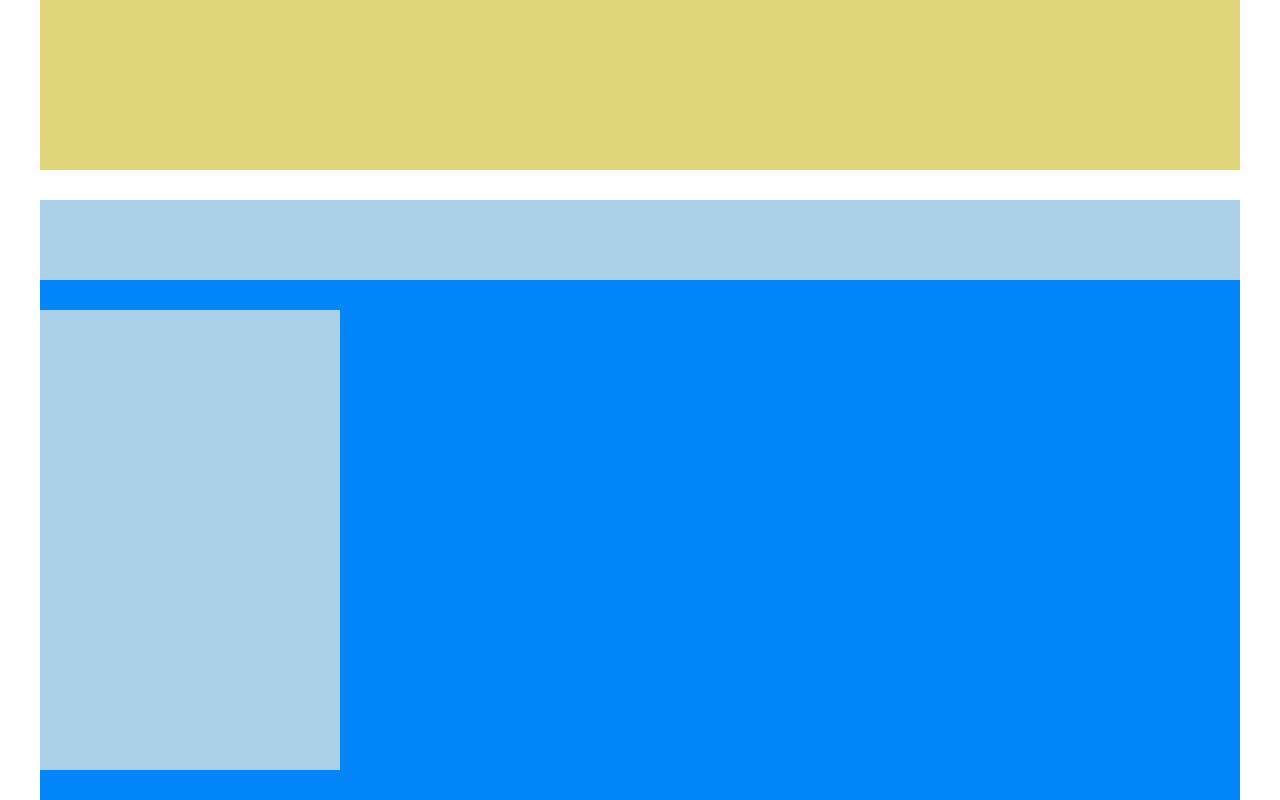
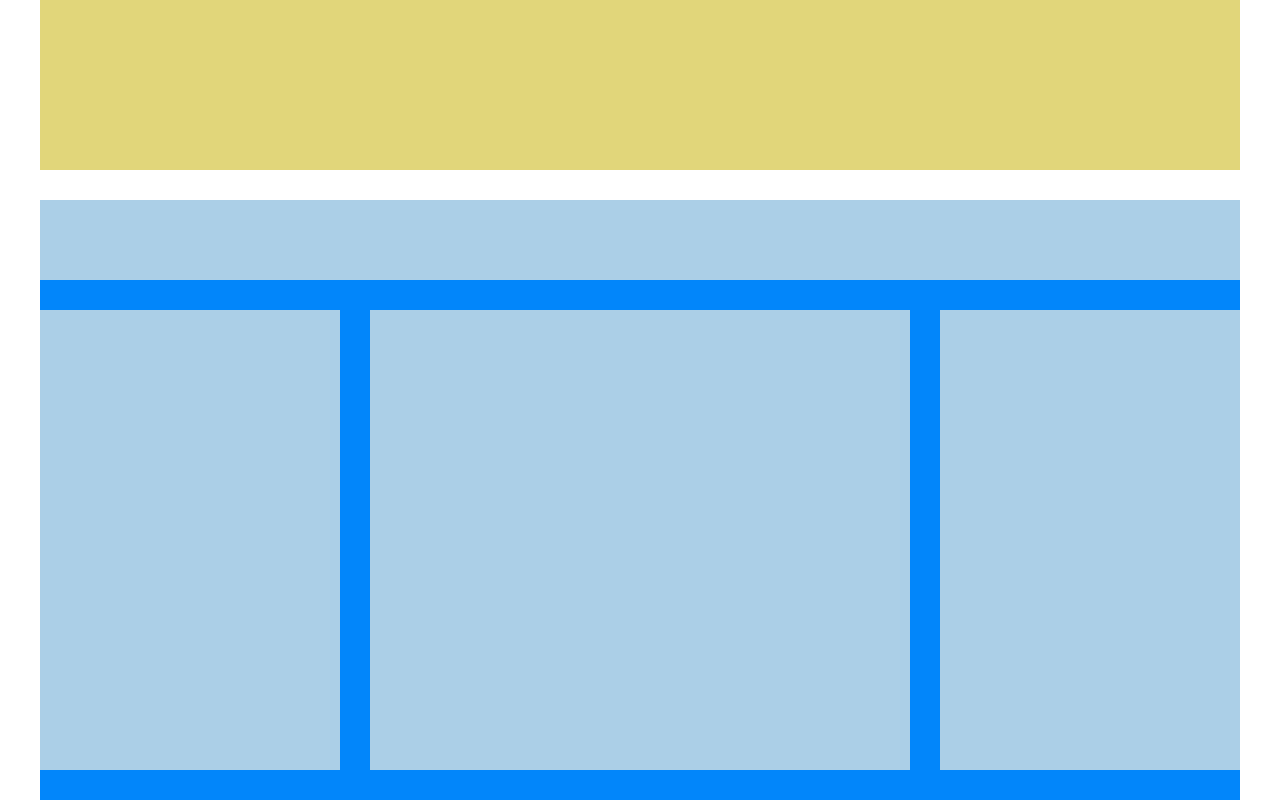
Before and after one commit to Riki420/htmlcss-struttura-wp, a plain HTML site: page index.html in a window 1280 px wide. Shown: the part 565-1365 px from the top of the page. Drawn offline with Linux system fonts and the light colour scheme.

Commit message:
3 Colonne

```diff
--- a/css/style.css
+++ b/css/style.css
@@ -59,3 +59,10 @@ header{
     width: 25%;
     height: 460px;
 }
+
+main{
+    background-color: #abcfe7;
+    width:calc(50% - 60px);
+    margin: 0 30px;
+    height: 460px;
+}
--- a/index.html
+++ b/index.html
@@ -17,7 +17,7 @@
         <section class="text-title"></section>
         <div class="sidebar float-left"></div>
         <main class="float-left"></main>
-        <!-- <div class="sidebar float-left"></div> -->
+        <div class="sidebar float-left"></div>
     </div>
 
     <!--FOOTER-->
```
